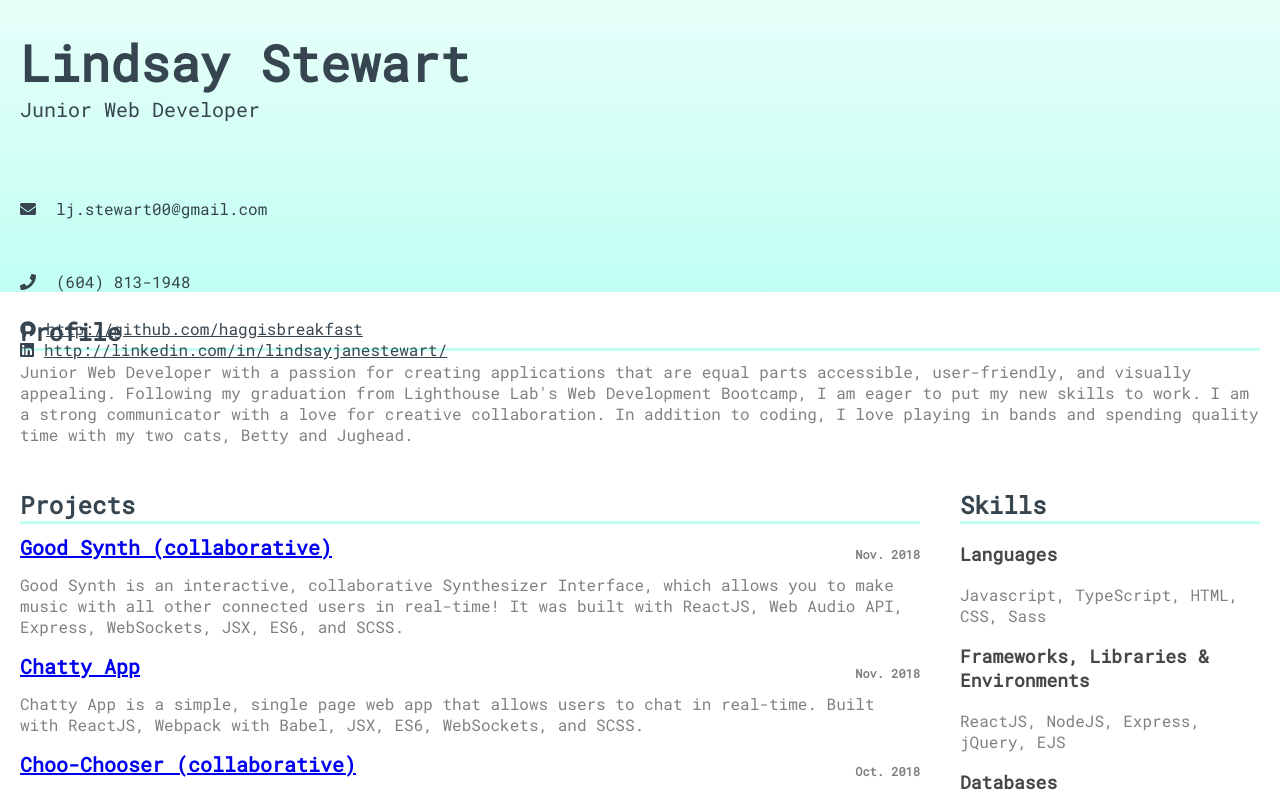
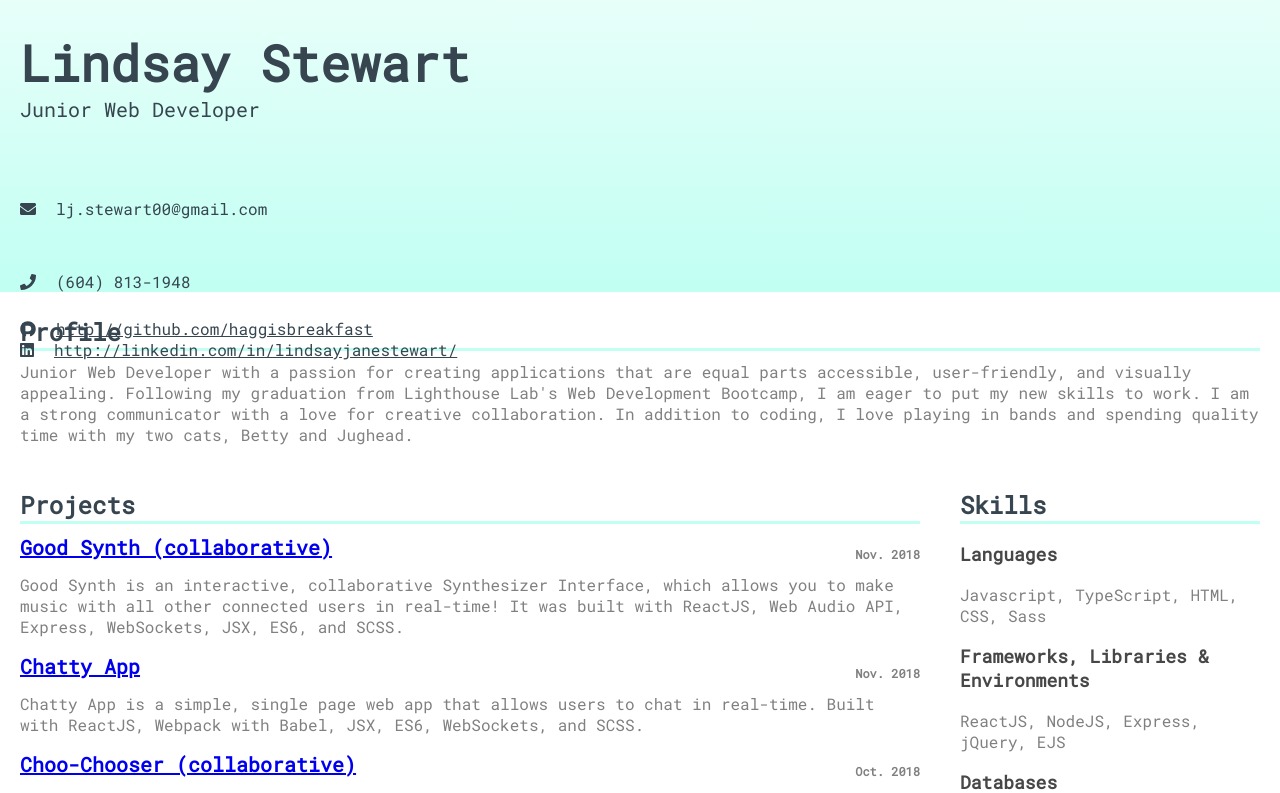
Before and after one commit to haggisbreakfast/resume, a React (Create React App) app: page / in a window 1280 px wide. Shown: the top 793 px of the page. Built offline with nearby package versions, Linux system fonts and the light colour scheme.

Commit message:
fixes contact link padding

```diff
--- a/src/index.tsx
+++ b/src/index.tsx
@@ -83,7 +83,7 @@ const ContactMethod = styled.p`
 `;
 const ContactLink = styled.a`
   color: #36454f;
-  /* padding: 10px; */
+  padding-left: 10px;
 `;
 const ContactIcon = styled(FontAwesomeIcon)`
   padding-right: 10px;
```
